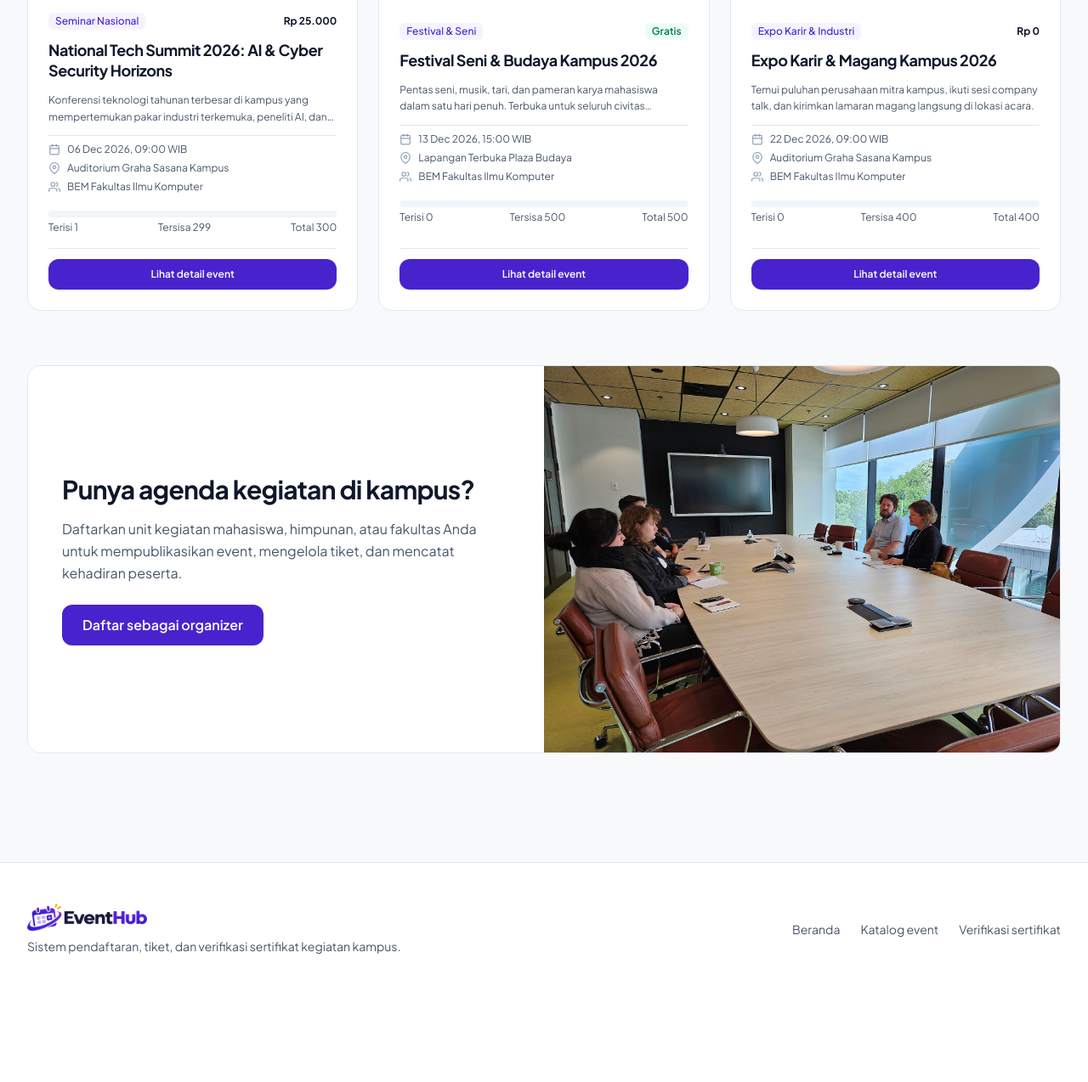
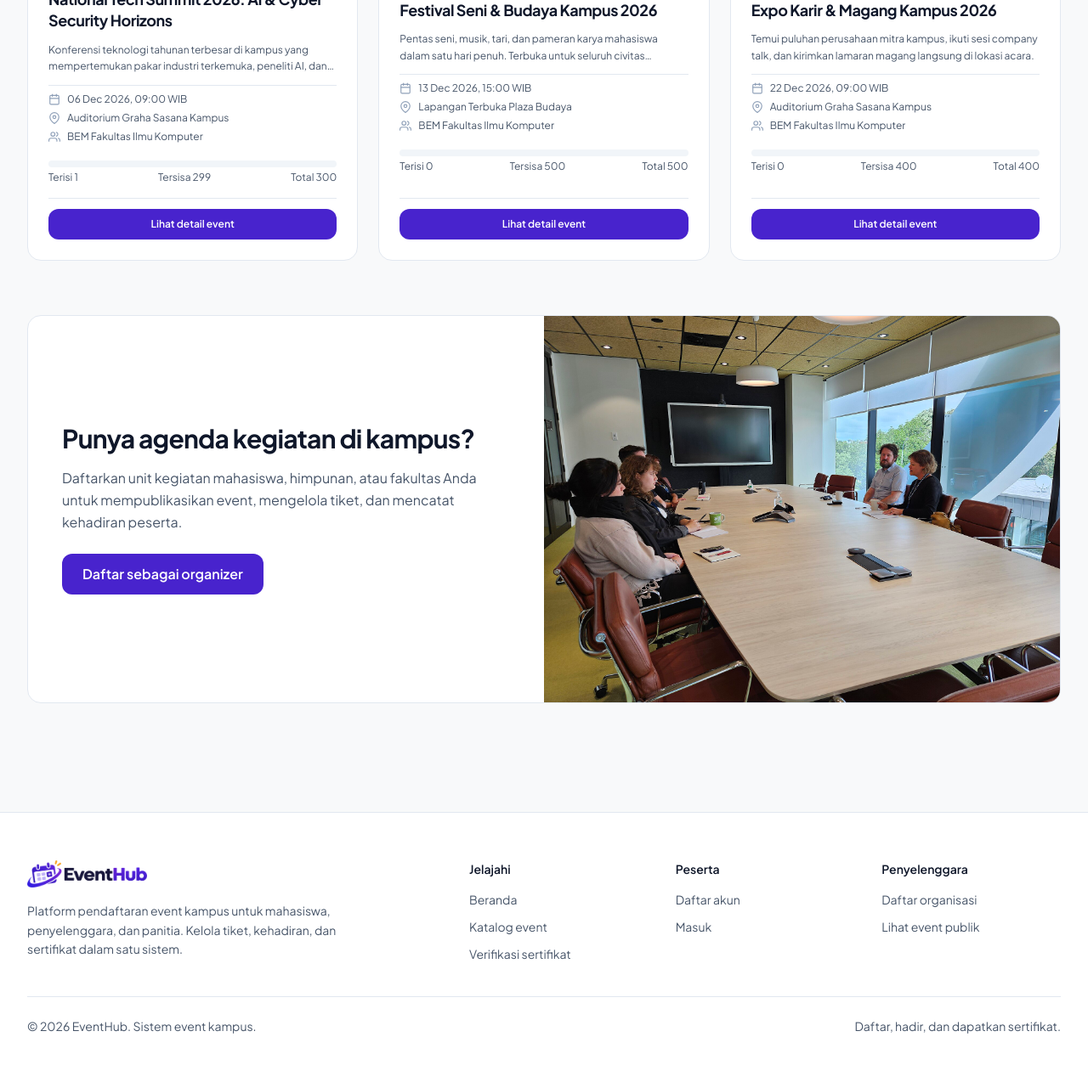
Before and after one commit to Astheric/Sistem-Event-Kampus, a Laravel app: page / in a window 1280 px wide. Shown: the part 1927-3201 px from the top of the page at 85% size. Before the commit the page ends 3050 px from the top, so only its background shows below. Run offline with Laravel 12, Linux system fonts and the light colour scheme; data comes from the database, SQL or seed files in the repository; style sheets or scripts are compiled from the project's sources; some libraries are stand-ins or nearby versions.

Commit message:
refactor(ui): redesign hero slider and streamline navigation
- Replace home hero with full-background image slider and simplified CTA
- Refresh home organizer CTA section and expand footer content
- Remove dashboard page title and catalog shortcut from header
- Add short page_title sections for dashboard browser/navbar separation
- Show DiceBear avatar with right-aligned name/role in dashboard header
- Add profile avatar and style sidebar logout as destructive action
- Remove organizer catalog menu and align landing nav labels to Dashboard

```diff
--- a/app/View/Navigation/NavigationMenu.php
+++ b/app/View/Navigation/NavigationMenu.php
@@ -31,7 +31,6 @@ class NavigationMenu
                 ['label' => 'Dashboard', 'icon' => 'home', 'route' => 'organizer.dashboard', 'active' => 'organizer.dashboard'],
                 ['label' => 'Event saya', 'icon' => 'calendar', 'route' => 'organizer.events.index', 'active' => 'organizer.events.*'],
                 ['label' => 'Profil organisasi', 'icon' => 'user', 'route' => 'participant.profile', 'active' => 'participant.profile'],
-                ['label' => 'Katalog event', 'icon' => 'compass', 'route' => 'events.index', 'active' => 'events.*'],
             ];
         } else {
             $items = [
--- a/resources/views/admin/moderation/show.blade.php
+++ b/resources/views/admin/moderation/show.blade.php
@@ -1,6 +1,7 @@
 @extends('layouts.dashboard')
 
 @section('title', 'Tinjau Event: ' . $event->title)
+@section('page_title', 'Tinjau event')
 
 @section('dashboard_content')
 <div class="space-y-6">
--- a/resources/views/events/checkout.blade.php
+++ b/resources/views/events/checkout.blade.php
@@ -1,6 +1,7 @@
 @extends(Auth::check() ? 'layouts.dashboard' : 'layouts.app')
 
 @section('title', 'Pendaftaran tiket : ' . $event->title)
+@section('page_title', 'Pendaftaran tiket')
 
 @section('content')
 <div class="{{ Auth::check() ? 'space-y-6 max-w-5xl' : 'mx-auto max-w-5xl px-4 py-8 sm:px-6 lg:px-8' }}" x-data="{ paymentMethod: 'Bank Transfer (BCA)' }">
--- a/resources/views/home.blade.php
+++ b/resources/views/home.blade.php
@@ -3,114 +3,99 @@
 @section('title', 'EventHub : Agenda Kegiatan Kampus')
 
 @section('content')
-<div class="space-y-16 py-8 lg:py-12">
+<div class="space-y-16 pb-8 lg:pb-12">
     {{-- Hero Section --}}
-    <section class="mx-auto max-w-7xl px-6 sm:px-8">
-        <div class="grid items-center gap-10 lg:grid-cols-12">
-            <div class="lg:col-span-7 space-y-6">
-                <h1 class="text-3xl font-extrabold tracking-tight text-ink sm:text-5xl lg:text-6xl leading-tight">
-                    Jadwal dan pendaftaran kegiatan kampus
+    @php
+        $heroSlides = $featuredEvents->take(5)->map(fn ($event) => [
+            'image' => $event->bannerUrl(),
+            'title' => $event->title,
+        ])->values();
+        if ($heroSlides->isEmpty()) {
+            $heroSlides = collect([
+                ['image' => 'https://images.unsplash.com/photo-1540575467063-178a50c2df87?auto=format&fit=crop&w=1600&q=80', 'title' => 'Kegiatan kampus'],
+                ['image' => 'https://images.unsplash.com/photo-1523580494863-6f3031224c94?auto=format&fit=crop&w=1600&q=80', 'title' => 'Seminar mahasiswa'],
+                ['image' => 'https://images.unsplash.com/photo-1515187029135-18ee286d815b?auto=format&fit=crop&w=1600&q=80', 'title' => 'Kolaborasi kampus'],
+            ]);
+        }
+    @endphp
+    <section
+        x-data="{
+            current: 0,
+            slides: @js($heroSlides),
+            timer: null,
+            start() {
+                if (window.matchMedia('(prefers-reduced-motion: reduce)').matches || this.slides.length < 2) return;
+                this.timer = setInterval(() => { this.current = (this.current + 1) % this.slides.length }, 5000);
+            },
+            stop() { if (this.timer) { clearInterval(this.timer); this.timer = null; } },
+            go(index) { this.current = index; this.stop(); this.start(); }
+        }"
+        x-init="start()"
+        @mouseenter="stop()"
+        @mouseleave="start()"
+        class="relative isolate min-h-[78vh] overflow-hidden bg-slate-900"
+    >
+        <div class="absolute inset-0">
+            <template x-for="(slide, index) in slides" :key="index">
+                <div
+                    x-show="current === index"
+                    x-transition:enter="transition-opacity duration-700 ease-out"
+                    x-transition:enter-start="opacity-0"
+                    x-transition:enter-end="opacity-100"
+                    x-transition:leave="transition-opacity duration-700 ease-in"
+                    x-transition:leave-start="opacity-100"
+                    x-transition:leave-end="opacity-0"
+                    class="absolute inset-0"
+                >
+                    <img :src="slide.image" :alt="slide.title" class="h-full w-full object-cover">
+                </div>
+            </template>
+            <div class="absolute inset-0 bg-slate-950/55"></div>
+            <div class="absolute inset-0 bg-gradient-to-r from-slate-950/70 via-slate-950/45 to-slate-950/20"></div>
+        </div>
+
+        <div class="relative mx-auto flex min-h-[78vh] max-w-7xl items-center px-6 py-20 sm:px-8 lg:py-24">
+            <div class="max-w-3xl">
+                <h1 class="max-w-2xl text-4xl font-extrabold tracking-tight text-white sm:text-5xl lg:text-6xl lg:leading-[1.05]">
+                    Semua event kampus, satu tempat untuk mendaftar.
                 </h1>
 
-                <p class="max-w-xl text-base sm:text-lg text-muted leading-relaxed">
-                    Lihat jadwal seminar, lokakarya, dan kegiatan mahasiswa. Daftar online, dapatkan tiket, dan unduh sertifikat kehadiran.
+                <p class="mt-6 max-w-xl text-base leading-relaxed text-white/85 sm:text-lg">
+                    Lihat jadwal, daftar online, dan simpan tiket serta sertifikat kehadiranmu.
                 </p>
 
-                <div class="flex flex-wrap items-center gap-3 pt-1">
-                    <a href="{{ route('events.index') }}" class="btn btn-primary px-6 py-3 text-sm">
-                        Lihat daftar event
-                    </a>
-                    <a href="{{ route('register') }}" class="btn btn-secondary px-6 py-3 text-sm">
-                        Daftar sebagai penyelenggara
+                <div class="mt-8 flex flex-col gap-3 sm:flex-row sm:items-center">
+                    <a href="{{ route('events.index') }}" class="btn btn-primary px-6 py-3.5 text-sm sm:text-base">
+                        Lihat katalog event
                     </a>
                 </div>
 
-                {{-- Key Statistics --}}
-                <div class="pt-6 grid grid-cols-3 gap-4 border-t border-line">
-                    <div>
-                        <div class="text-2xl sm:text-3xl font-extrabold text-ink tracking-tight">
-                            {{ $stats['total_events'] ?? 0 }}
-                        </div>
-                        <p class="text-xs sm:text-sm text-muted mt-0.5">Event terdaftar</p>
-                    </div>
-                    <div>
-                        <div class="text-2xl sm:text-3xl font-extrabold text-ink tracking-tight">
-                            {{ $stats['total_participants'] ?? 0 }}
-                        </div>
-                        <p class="text-xs sm:text-sm text-muted mt-0.5">Pendaftar aktif</p>
-                    </div>
-                    <div>
-                        <div class="text-2xl sm:text-3xl font-extrabold text-ink tracking-tight">
-                            {{ $stats['certificates_issued'] ?? 0 }}
-                        </div>
-                        <p class="text-xs sm:text-sm text-muted mt-0.5">Sertifikat terbit</p>
-                    </div>
+
+            </div>
+        </div>
+
+        <div class="absolute inset-x-0 bottom-6">
+            <div class="mx-auto flex max-w-7xl items-center justify-between px-6 sm:px-8">
+                <div class="flex items-center gap-2">
+                    <template x-for="(slide, index) in slides" :key="'dot-'+index">
+                        <button
+                            type="button"
+                            class="h-2.5 w-2.5 rounded-full transition"
+                            :class="current === index ? 'bg-white' : 'bg-white/40 hover:bg-white/70'"
+                            :aria-label="'Slide ' + (index + 1)"
+                            @click="go(index)"
+                        ></button>
+                    </template>
                 </div>
-            </div>
 
-            {{-- Spotlight Event --}}
-            <div class="lg:col-span-5">
-                @php $spotlight = $featuredEvents->first(); @endphp
-                @if($spotlight)
-                    <div class="rounded-2xl border border-line bg-surface p-6 sm:p-7 space-y-4">
-                        <img src="{{ $spotlight->bannerUrl() }}" alt="{{ $spotlight->title }}" class="aspect-[16/9] w-full rounded-xl object-cover bg-slate-100" loading="lazy">
-                        <div class="flex items-center justify-between gap-2">
-                            <span class="inline-flex items-center rounded-md bg-brand-50 px-2.5 py-0.5 text-xs font-semibold text-brand-700">
-                                {{ $spotlight->category->name }}
-                            </span>
-                            @if($spotlight->isFree())
-                                <span class="inline-flex items-center rounded-md bg-emerald-50 px-2.5 py-0.5 text-xs font-semibold text-emerald-700">
-                                    Gratis
-                                </span>
-                            @else
-                                <span class="text-xs font-bold text-ink">
-                                    Rp {{ number_format($spotlight->min_price, 0, ',', '.') }}
-                                </span>
-                            @endif
-                        </div>
-
-                        <div>
-                            <h2 class="text-xl font-bold leading-snug text-ink">
-                                <a href="{{ route('events.show', $spotlight->slug) }}" class="hover:text-brand-700">
-                                    {{ $spotlight->title }}
-                                </a>
-                            </h2>
-                            <p class="mt-1 text-sm text-muted">
-                                {{ $spotlight->organization->name }}
-                            </p>
-                        </div>
-
-                        <p class="line-clamp-3 text-sm text-muted leading-relaxed">
-                            {{ $spotlight->description }}
-                        </p>
-
-                        <div class="pt-2 border-t border-line space-y-1.5 text-xs text-muted">
-                            <div class="flex items-center gap-2">
-                                <x-icon name="calendar" class="size-3.5 text-slate-400" />
-                                <span>{{ $spotlight->start_time->translatedFormat('l, d F Y') }} · {{ $spotlight->start_time->format('H:i') }} WIB</span>
-                            </div>
-                            <div class="flex items-center gap-2">
-                                <x-icon name="map-pin" class="size-3.5 text-slate-400" />
-                                <span>{{ $spotlight->venue ? $spotlight->venue->name : 'Daring / Online' }}</span>
-                            </div>
-                        </div>
-
-                        <div class="pt-2">
-                            <a href="{{ route('events.show', $spotlight->slug) }}" class="btn btn-primary w-full text-xs py-2.5">
-                                Detail dan pendaftaran
-                            </a>
-                        </div>
-                    </div>
-                @else
-                    <div class="rounded-2xl border border-line bg-surface p-8 text-center space-y-3">
-                        <x-icon name="calendar" class="size-10 mx-auto text-slate-300" />
-                        <h2 class="text-base font-bold text-ink">Belum ada event dipublikasikan</h2>
-                        <p class="text-xs text-muted">Cek katalog untuk melihat jadwal kegiatan.</p>
-                        <a href="{{ route('events.index') }}" class="btn btn-secondary text-xs">
-                            Buka katalog event
-                        </a>
-                    </div>
-                @endif
+                <div class="hidden items-center gap-2 sm:flex">
+                    <button type="button" class="inline-flex size-10 items-center justify-center rounded-full border border-white/30 text-white hover:bg-white/10 transition" aria-label="Slide sebelumnya" @click="go((current - 1 + slides.length) % slides.length)">
+                        <x-icon name="chevron-left" class="size-5" />
+                    </button>
+                    <button type="button" class="inline-flex size-10 items-center justify-center rounded-full border border-white/30 text-white hover:bg-white/10 transition" aria-label="Slide berikutnya" @click="go((current + 1) % slides.length)">
+                        <x-icon name="chevron-right" class="size-5" />
+                    </button>
+                </div>
             </div>
         </div>
     </section>
--- a/resources/views/layouts/app.blade.php
+++ b/resources/views/layouts/app.blade.php
@@ -31,7 +31,7 @@
                     @elseif(Auth::user()->isOrganizer())
                         <a href="{{ route('organizer.dashboard') }}" class="rounded-lg px-3.5 py-2 text-sm font-medium text-muted hover:bg-surface-soft hover:text-ink">Dashboard</a>
                     @else
-                        <a href="{{ route('participant.tickets.index') }}" class="rounded-lg px-3.5 py-2 text-sm font-medium text-muted hover:bg-surface-soft hover:text-ink">Tiket Saya</a>
+                        <a href="{{ route('participant.tickets.index') }}" class="rounded-lg px-3.5 py-2 text-sm font-medium text-muted hover:bg-surface-soft hover:text-ink">Dashboard</a>
                     @endif
                     @if(Auth::user()->eventMembers()->exists())
                         <a href="{{ route('organizer.committee.tasks') }}" class="rounded-lg px-3.5 py-2 text-sm font-semibold text-amber-800 hover:bg-amber-50">Tugas Panitia</a>
@@ -63,19 +63,56 @@
 
     <main>@yield('content')</main>
 
-    <footer class="mt-20 border-t border-line bg-surface py-12">
-        <div class="mx-auto flex max-w-7xl flex-col items-start justify-between gap-6 px-6 sm:flex-row sm:items-center sm:px-8">
-            <div class="space-y-2">
-                <img src="{{ asset('images/logo.webp') }}" alt="EventHub" class="h-8 w-auto object-contain">
-                <p class="text-sm text-muted">
-                    Sistem pendaftaran, tiket, dan verifikasi sertifikat kegiatan kampus.
-                </p>
+    <footer class="mt-20 border-t border-line bg-surface">
+        <div class="mx-auto max-w-7xl px-6 py-12 sm:px-8 sm:py-14">
+            <div class="grid gap-10 lg:grid-cols-12 lg:gap-8">
+                <div class="lg:col-span-5">
+                    <img src="{{ asset('images/logo.webp') }}" alt="EventHub" class="h-8 w-auto object-contain">
+                    <p class="mt-4 max-w-sm text-sm leading-relaxed text-muted">
+                        Platform pendaftaran event kampus untuk mahasiswa, penyelenggara, dan panitia. Kelola tiket, kehadiran, dan sertifikat dalam satu sistem.
+                    </p>
+                </div>
+
+                <div class="grid gap-8 sm:grid-cols-3 lg:col-span-7">
+                    <div>
+                        <p class="text-sm font-semibold text-ink">Jelajahi</p>
+                        <nav class="mt-4 flex flex-col gap-3 text-sm text-muted">
+                            <a href="{{ route('home') }}" class="hover:text-ink transition">Beranda</a>
+                            <a href="{{ route('events.index') }}" class="hover:text-ink transition">Katalog event</a>
+                            <a href="{{ route('certificates.verify') }}" class="hover:text-ink transition">Verifikasi sertifikat</a>
+                        </nav>
+                    </div>
+
+                    <div>
+                        <p class="text-sm font-semibold text-ink">Peserta</p>
+                        <nav class="mt-4 flex flex-col gap-3 text-sm text-muted">
+                            <a href="{{ route('register') }}" class="hover:text-ink transition">Daftar akun</a>
+                            <a href="{{ route('login') }}" class="hover:text-ink transition">Masuk</a>
+                            @auth
+                                <a href="{{ route('participant.tickets.index') }}" class="hover:text-ink transition">Tiket saya</a>
+                            @endauth
+                        </nav>
+                    </div>
+
+                    <div>
+                        <p class="text-sm font-semibold text-ink">Penyelenggara</p>
+                        <nav class="mt-4 flex flex-col gap-3 text-sm text-muted">
+                            <a href="{{ route('register') }}" class="hover:text-ink transition">Daftar organisasi</a>
+                            @auth
+                                @if(Auth::user()->isOrganizer() || Auth::user()->isAdmin())
+                                    <a href="{{ route('organizer.dashboard') }}" class="hover:text-ink transition">Dashboard organizer</a>
+                                @endif
+                            @endauth
+                            <a href="{{ route('events.index') }}" class="hover:text-ink transition">Lihat event publik</a>
+                        </nav>
+                    </div>
+                </div>
             </div>
-            <nav class="flex flex-wrap gap-x-6 gap-y-2 text-sm text-muted">
-                <a href="{{ route('home') }}" class="hover:text-ink">Beranda</a>
-                <a href="{{ route('events.index') }}" class="hover:text-ink">Katalog event</a>
-                <a href="{{ route('certificates.verify') }}" class="hover:text-ink">Verifikasi sertifikat</a>
-            </nav>
+
+            <div class="mt-10 flex flex-col gap-3 border-t border-line pt-6 text-sm text-muted sm:flex-row sm:items-center sm:justify-between">
+                <p>&copy; {{ date('Y') }} EventHub. Sistem event kampus.</p>
+                <p>Daftar, hadir, dan dapatkan sertifikat.</p>
+            </div>
         </div>
     </footer>
     @endif
--- a/resources/views/organizer/certificates/index.blade.php
+++ b/resources/views/organizer/certificates/index.blade.php
@@ -1,6 +1,7 @@
 @extends('layouts.dashboard')
 
 @section('title', 'Penerbitan Sertifikat: ' . $event->title)
+@section('page_title', 'Penerbitan sertifikat')
 
 @section('dashboard_content')
 <div class="space-y-6">
--- a/resources/views/organizer/checkin/scanner.blade.php
+++ b/resources/views/organizer/checkin/scanner.blade.php
@@ -1,6 +1,7 @@
 @extends('layouts.dashboard')
 
 @section('title', 'Scanner QR Check-in: ' . $event->title)
+@section('page_title', 'Scanner check-in')
 
 @section('dashboard_content')
 <div class="space-y-6" x-data="scannerApp()">
--- a/resources/views/organizer/committee/index.blade.php
+++ b/resources/views/organizer/committee/index.blade.php
@@ -1,6 +1,7 @@
 @extends('layouts.dashboard')
 
 @section('title', 'Manajemen Panitia: ' . $event->title)
+@section('page_title', 'Manajemen panitia')
 
 @section('dashboard_content')
 <div class="space-y-6">
--- a/resources/views/organizer/events/edit.blade.php
+++ b/resources/views/organizer/events/edit.blade.php
@@ -1,6 +1,7 @@
 @extends('layouts.dashboard')
 
 @section('title', 'Edit Event: ' . $event->title)
+@section('page_title', 'Edit event')
 
 @section('dashboard_content')
 <div class="max-w-3xl space-y-6">
--- a/resources/views/organizer/events/tickets.blade.php
+++ b/resources/views/organizer/events/tickets.blade.php
@@ -1,6 +1,7 @@
 @extends('layouts.dashboard')
 
 @section('title', 'Atur Tiket: ' . $event->title)
+@section('page_title', 'Atur tiket')
 
 @section('dashboard_content')
 <div class="space-y-6">
--- a/resources/views/organizer/participants/index.blade.php
+++ b/resources/views/organizer/participants/index.blade.php
@@ -1,6 +1,7 @@
 @extends('layouts.dashboard')
 
 @section('title', 'Peserta: ' . $event->title)
+@section('page_title', 'Peserta')
 
 @section('dashboard_content')
 <div class="space-y-6" x-data="{ modalOpen: false, activePayment: null, activeRegistration: null }">
--- a/resources/views/participant/ticket_detail.blade.php
+++ b/resources/views/participant/ticket_detail.blade.php
@@ -1,6 +1,7 @@
 @extends('layouts.dashboard')
 
 @section('title', 'E-Tiket: ' . $registration->registration_code)
+@section('page_title', 'E-tiket')
 
 @section('dashboard_content')
 <div class="max-w-3xl space-y-6">
```
Also changed, not shown: resources/views/layouts/dashboard.blade.php (+17 -32 lines), resources/views/participant/profile.blade.php (+14 -0 lines).
